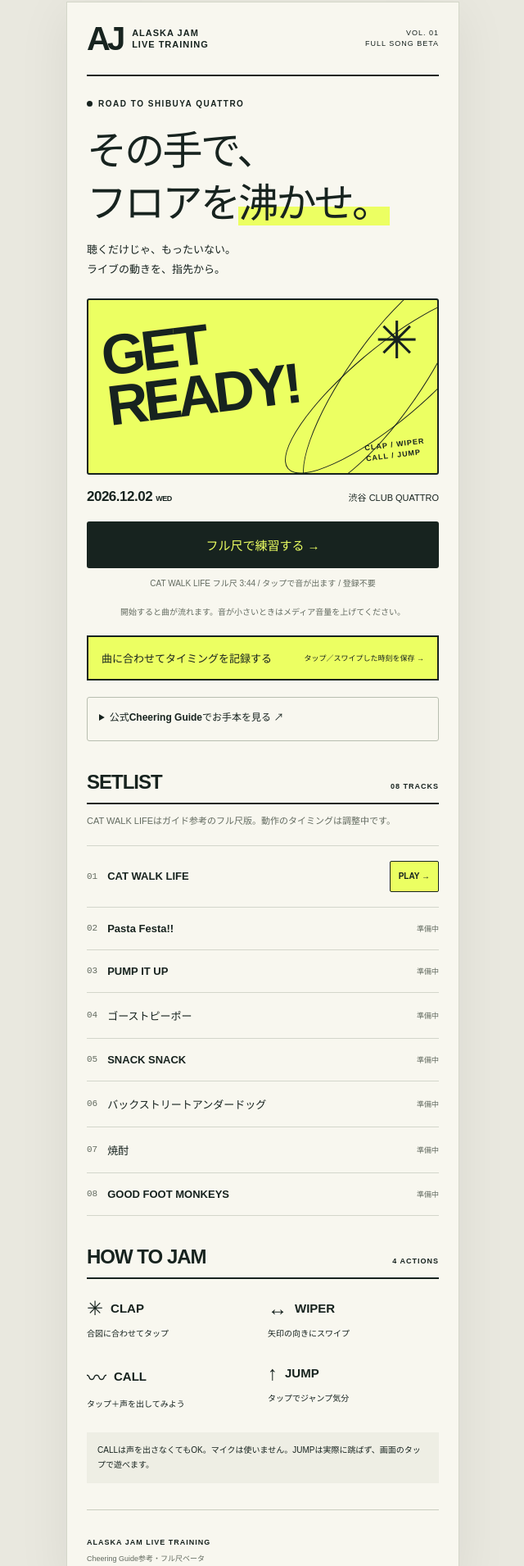
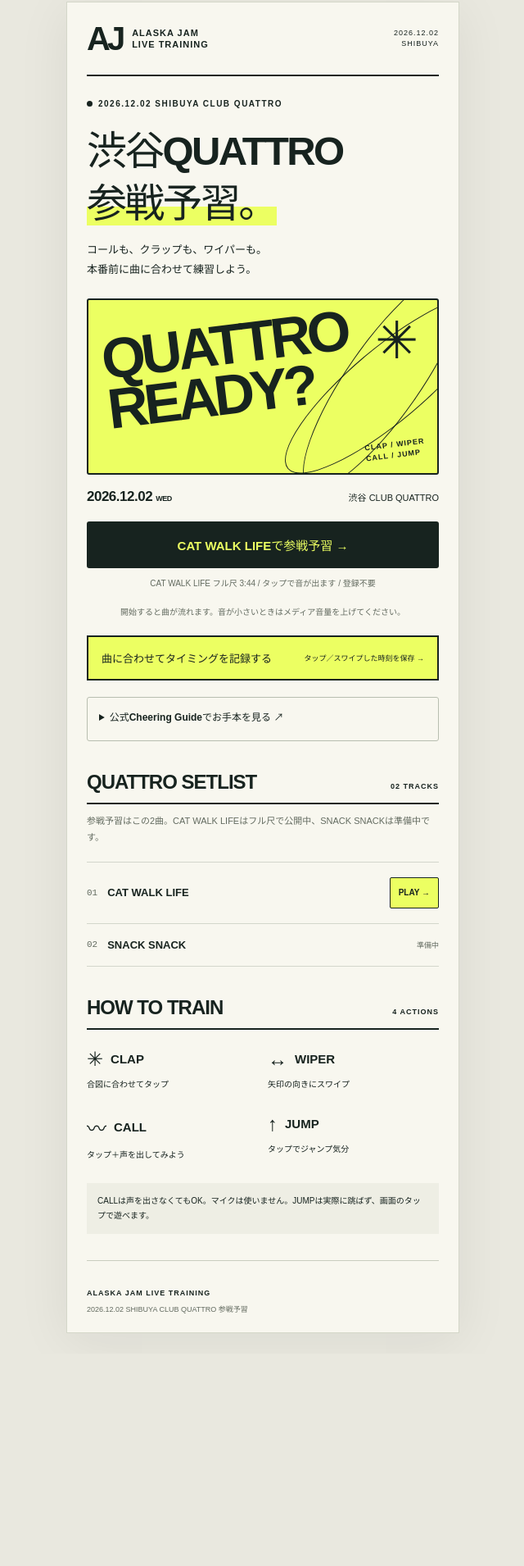
Before and after one commit to drteddy0304/alaskajam-live-training, a website: page index.html in a window 1280 px wide. Shown: the part 23-1933 px from the top of the page at 82% size, without its empty margins (319-959 px from the left). After the commit the page ends 1674 px from the top, so only its background shows below. Drawn offline with Linux system fonts and the light colour scheme.

Commit message:
Refocus home on QUATTRO training

```diff
--- a/app.js
+++ b/app.js
@@ -1,9 +1,9 @@
-import { Session, validateChart, WINDOWS } from './engine.js?v=recorded6';
-import { Music } from './audio.js?v=recorded6';
-import { lyricAt, validateLyrics } from './lyrics.js?v=recorded6';
-import { noteStyle, visibleLaneNotes } from './lane.js?v=recorded6';
-import { GuidePlayback, mountYouTubePlayer } from './guide-video.js?v=recorded6';
-import { StartBarrier, countdownOverlayState, primeMedia, startMediaTogether } from './startup.js?v=recorded6';
+import { Session, validateChart, WINDOWS } from './engine.js?v=recorded7';
+import { Music } from './audio.js?v=recorded7';
+import { lyricAt, validateLyrics } from './lyrics.js?v=recorded7';
+import { noteStyle, visibleLaneNotes } from './lane.js?v=recorded7';
+import { GuidePlayback, mountYouTubePlayer } from './guide-video.js?v=recorded7';
+import { StartBarrier, countdownOverlayState, primeMedia, startMediaTogether } from './startup.js?v=recorded7';
 
 const charts = new Map();
 const lyrics = new Map();
@@ -212,7 +212,7 @@ function finish() {
   const result = session.summary();
   $('readiness').replaceChildren(document.createTextNode(result.readiness), Object.assign(document.createElement('span'), {textContent:'%'}));
   for (const grade of ['PERFECT','GOOD','MISS']) $(`${grade.toLowerCase()}-count`).textContent = result[grade];
-  $('result-message').textContent = result.readiness >= 85 ? 'フロアを沸かす準備、できてる！' : result.readiness >= 50 ? 'いい感じ！ その調子でいこう。' : 'ここから始まる、ライブの予習。';
+  $('result-message').textContent = result.readiness >= 85 ? 'QUATTRO参戦準備、できています！' : result.readiness >= 50 ? 'あと少し。もう一度確認しよう。' : 'ここから参戦予習を始めよう。';
   $('result-detail').textContent = `最大 ${result.maxCombo} COMBO。${result.readiness >= 85 ? '次はライブ会場で、一緒に。' : 'ノーツがAJ判定ラインに重なる瞬間を狙おう。'}`;
   let best = result.readiness, saved = false;
   try { const key = `aj-best:${chart.id}`; const previous = Number(localStorage.getItem(key)); best = Math.max(best, Number.isFinite(previous) && previous <= 100 ? previous : 0); localStorage.setItem(key, String(best)); saved = true; } catch {}
@@ -257,7 +257,7 @@ document.addEventListener('visibilitychange', () => { if (!document.hidden) retu
 window.addEventListener('pagehide', pause);
 async function json(path) {
   const url = new URL(path, document.baseURI);
-  url.searchParams.set('v', 'recorded6');
+  url.searchParams.set('v', 'recorded7');
   const response = await fetch(url, {cache:'no-store'});
   if (!response.ok) throw new Error('読み込み失敗');
   return response.json();
@@ -284,6 +284,6 @@ try {
   }));
   chart = charts.get(songs.find(song => song.chart).chart);
   configureGuide(chart.guideVideo);
-  $('try-demo').disabled = false; $('try-demo').textContent = 'フル尺で練習する →';
+  $('try-demo').disabled = false; $('try-demo').textContent = 'CAT WALK LIFEで参戦予習 →';
   document.querySelectorAll('.song button').forEach(button => button.disabled = false);
 } catch (error) { $('try-demo').textContent = '読み込みできませんでした'; $('load-status').textContent = '接続を確認してページを再読み込みしてください。'; console.error(error); }
--- a/data/songs.json
+++ b/data/songs.json
@@ -1,10 +1,4 @@
 [
   {"id":"cat-walk-life","title":"CAT WALK LIFE","chart":"./data/cat-walk-life-full.json","status":"ready"},
-  {"id":"pasta-festa","title":"Pasta Festa!!","status":"coming"},
-  {"id":"pump-it-up","title":"PUMP IT UP","status":"coming"},
-  {"id":"ghost-people","title":"ゴーストピーポー","status":"coming"},
-  {"id":"snack-snack","title":"SNACK SNACK","status":"coming"},
-  {"id":"backstreet-underdog","title":"バックストリートアンダードッグ","status":"coming"},
-  {"id":"shochu","title":"焼酎","status":"coming"},
-  {"id":"good-foot-monkeys","title":"GOOD FOOT MONKEYS","status":"coming"}
+  {"id":"snack-snack","title":"SNACK SNACK","status":"coming"}
 ]
--- a/index.html
+++ b/index.html
@@ -4,23 +4,23 @@
   <meta charset="utf-8">
   <meta name="viewport" content="width=device-width, initial-scale=1, viewport-fit=cover">
   <meta name="theme-color" content="#ecff62">
-  <meta name="description" content="Alaska Jam LIVE TRAINING — タップとスワイプでライブの一体感を練習。音楽つきの体験版。">
-  <title>Alaska Jam LIVE TRAINING</title>
+  <meta name="description" content="2026.12.02 渋谷CLUB QUATTROに向けて、Alaska Jamのコールとライブアクションを曲に合わせて予習するトレーニング。">
+  <title>QUATTRO参戦予習 | Alaska Jam LIVE TRAINING</title>
   <link rel="stylesheet" href="./style.css?v=record1">
-  <script type="module" src="./app.js?v=recorded6"></script>
+  <script type="module" src="./app.js?v=recorded7"></script>
 </head>
 <body>
   <div id="countdown-overlay" class="countdown-overlay" role="status" aria-live="polite" aria-atomic="true" hidden>
     <span id="countdown-label">START IN</span><strong id="countdown-value">5</strong>
   </div>
   <div class="shell">
-    <header class="masthead"><a href="./" aria-label="Alaska Jam ホーム">AJ<span>ALASKA JAM<br>LIVE TRAINING</span></a><span class="edition">VOL. 01<br>FULL SONG BETA</span></header>
+    <header class="masthead"><a href="./" aria-label="Alaska Jam ホーム">AJ<span>ALASKA JAM<br>LIVE TRAINING</span></a><span class="edition">2026.12.02<br>SHIBUYA</span></header>
     <main>
       <section id="home" aria-labelledby="hero-title">
-        <div class="eyebrow"><span class="dot"></span> ROAD TO SHIBUYA QUATTRO</div>
-        <h1 id="hero-title">その手で、<br>フロアを<span class="highlight">沸かせ。</span></h1>
-        <p class="lead">聴くだけじゃ、もったいない。<br>ライブの動きを、指先から。</p>
-        <div class="hero-art" aria-hidden="true"><span class="orbit orbit-one"></span><span class="orbit orbit-two"></span><span class="art-type">GET<br><i>READY!</i></span><span class="art-stamp">CLAP / WIPER<br>CALL / JUMP</span><span class="art-star">✳</span></div>
+        <div class="eyebrow"><span class="dot"></span> 2026.12.02 SHIBUYA CLUB QUATTRO</div>
+        <h1 id="hero-title">渋谷QUATTRO<br><span class="highlight">参戦予習。</span></h1>
+        <p class="lead">コールも、クラップも、ワイパーも。<br>本番前に曲に合わせて練習しよう。</p>
+        <div class="hero-art" aria-hidden="true"><span class="orbit orbit-one"></span><span class="orbit orbit-two"></span><span class="art-type">QUATTRO<br><i>READY?</i></span><span class="art-stamp">CLAP / WIPER<br>CALL / JUMP</span><span class="art-star">✳</span></div>
         <div class="event-strip"><strong>2026.12.02 <small>WED</small></strong><span>渋谷 CLUB QUATTRO</span></div>
         <button class="primary" id="try-demo" disabled>読み込み中…</button>
         <p class="micro">CAT WALK LIFE フル尺 3:44 / タップで音が出ます / 登録不要</p>
@@ -28,10 +28,10 @@
         <a class="record-link" href="./recorder.html"><strong>曲に合わせてタイミングを記録する</strong><span>タップ／スワイプした時刻を保存 →</span></a>
       <p id="load-status" role="status"></p>
         <details id="guide-details" class="guide-details"><summary>公式Cheering Guideでお手本を見る ↗</summary><p class="section-note">動画は説明込みで3:54。練習は曲の最初から最後まで。細かな振付はこの動画がお手本です。</p><a href="https://youtu.be/1y5b0upSCjM" target="_blank" rel="noopener">公式ガイドをYouTubeで見る ↗</a></details>
-        <div class="section-heading"><h2>SETLIST</h2><span>08 TRACKS</span></div>
-        <p class="section-note">CAT WALK LIFEはガイド参考のフル尺版。動作のタイミングは調整中です。</p>
+        <div class="section-heading"><h2>QUATTRO SETLIST</h2><span>02 TRACKS</span></div>
+        <p class="section-note">参戦予習はこの2曲。CAT WALK LIFEはフル尺で公開中、SNACK SNACKは準備中です。</p>
         <div id="songs" class="songs"></div>
-        <div class="section-heading"><h2>HOW TO JAM</h2><span>4 ACTIONS</span></div>
+        <div class="section-heading"><h2>HOW TO TRAIN</h2><span>4 ACTIONS</span></div>
         <div class="actions"><article><b>✳ <span>CLAP</span></b><p>合図に合わせてタップ</p></article><article><b>↔ <span>WIPER</span></b><p>矢印の向きにスワイプ</p></article><article><b>〰 <span>CALL</span></b><p>タップ＋声を出してみよう</p></article><article><b>↑ <span>JUMP</span></b><p>タップでジャンプ気分</p></article></div>
         <p class="notice">CALLは声を出さなくてもOK。マイクは使いません。JUMPは実際に跳ばず、画面のタップで遊べます。</p>
       </section>
@@ -49,22 +49,22 @@
         <div id="singalong" class="singalong" role="status" aria-live="polite" hidden><span id="singalong-label">まもなく一緒に！</span><strong id="singalong-text"></strong></div>
         <div class="rhythm-lane" aria-label="右から左へ流れるアクションノーツ"><div class="lane-track"></div><div class="judge-line"><span>AJ</span><small>HIT</small></div><div id="lane-notes" class="lane-notes"></div></div>
         <div class="cue-readout"><span id="cue-label" class="eyebrow">READY?</span><strong id="cue-action">3</strong><p id="cue-hint">スマホを持って、準備しよう</p><span id="next-time">NEXT —</span></div>
-        <div class="feedback-line"><strong id="feedback" role="status" aria-live="polite">LET’S JAM</strong><span id="next">NEXT —</span></div>
+        <div class="feedback-line"><strong id="feedback" role="status" aria-live="polite">LET’S TRAIN</strong><span id="next">NEXT —</span></div>
         <button id="pad" class="pad" aria-label="アクションパッド。タップ、または左右にスワイプ"><span class="pad-icon" aria-hidden="true">✳</span><b>ここでアクション</b><small>タップ / 左右にスワイプ</small></button>
         <p class="micro">PC：Spaceでタップ / ← →でWIPER</p>
         <div id="pause-panel" class="pause-panel" hidden><h3>ひと呼吸、入れよう。</h3><p>続きから再開できます。</p><button id="resume" class="primary">練習を再開 →</button><button id="quit" class="text-button">曲一覧に戻る</button></div>
       </section>
       <section id="result" hidden aria-labelledby="result-title">
         <div class="eyebrow">TRAINING COMPLETE</div><h1 id="result-title" class="result-title">QUATTRO<br>参戦準備度</h1>
-        <div class="score-disc"><strong id="readiness">0<span>%</span></strong><span>READY FOR THE FLOOR</span></div>
+        <div class="score-disc"><strong id="readiness">0<span>%</span></strong><span>READY FOR QUATTRO</span></div>
         <h2 id="result-message"></h2><p id="result-detail" class="section-note"></p>
         <div class="stats"><div><span>PERFECT</span><b id="perfect-count">0</b></div><div><span>GOOD</span><b id="good-count">0</b></div><div><span>MISS</span><b id="miss-count">0</b></div></div>
         <p class="best" id="best"></p><p class="micro">練習譜面のスコアです。自由にノる区間は採点に含みません。</p>
-        <button id="retry" class="primary">もう一度、フロアへ →</button><button id="back" class="text-button">曲一覧に戻る</button>
-        <aside class="event-card"><span class="eyebrow">NEXT DESTINATION</span><h2>次は、ライブで。</h2><strong>2026.12.02 WED</strong><p>渋谷 CLUB QUATTRO</p><p class="micro">公演・チケット情報のリンクは準備中</p></aside>
+        <button id="retry" class="primary">もう一度トレーニング →</button><button id="back" class="text-button">曲一覧に戻る</button>
+        <aside class="event-card"><span class="eyebrow">LIVE INFORMATION</span><h2>目標は、渋谷QUATTRO。</h2><strong>2026.12.02 WED</strong><p>渋谷 CLUB QUATTRO</p><p class="micro">公演・チケット情報のリンクは準備中</p></aside>
       </section>
     </main>
-    <footer><b>ALASKA JAM LIVE TRAINING</b><span>Cheering Guide参考・フル尺ベータ</span></footer>
+    <footer><b>ALASKA JAM LIVE TRAINING</b><span>2026.12.02 SHIBUYA CLUB QUATTRO 参戦予習</span></footer>
   </div>
   <noscript>この練習にはJavaScriptを有効にしてください。</noscript>
 </body>
```
Also changed, not shown: tests/content.test.js (added, +21 -0 lines), README.md.
